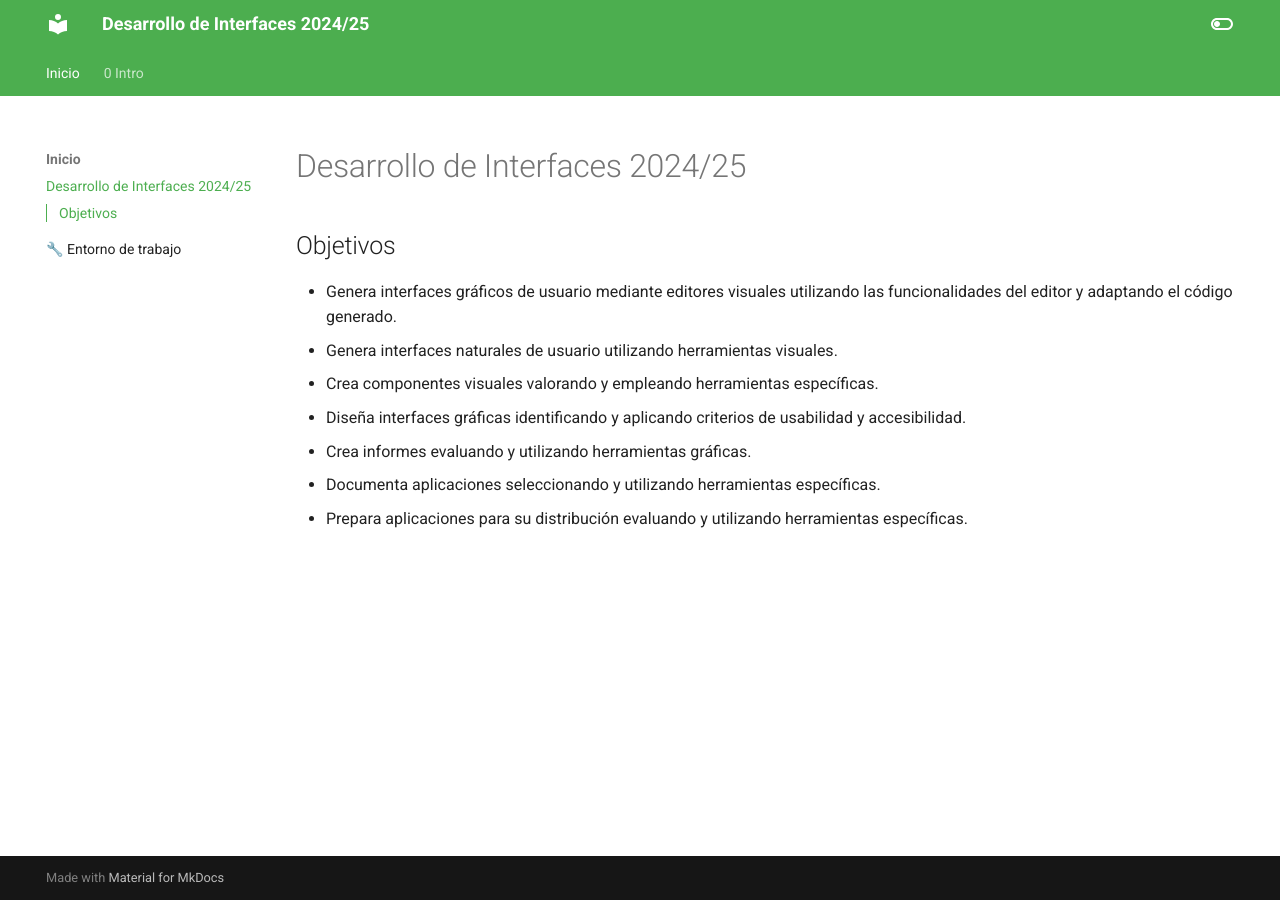
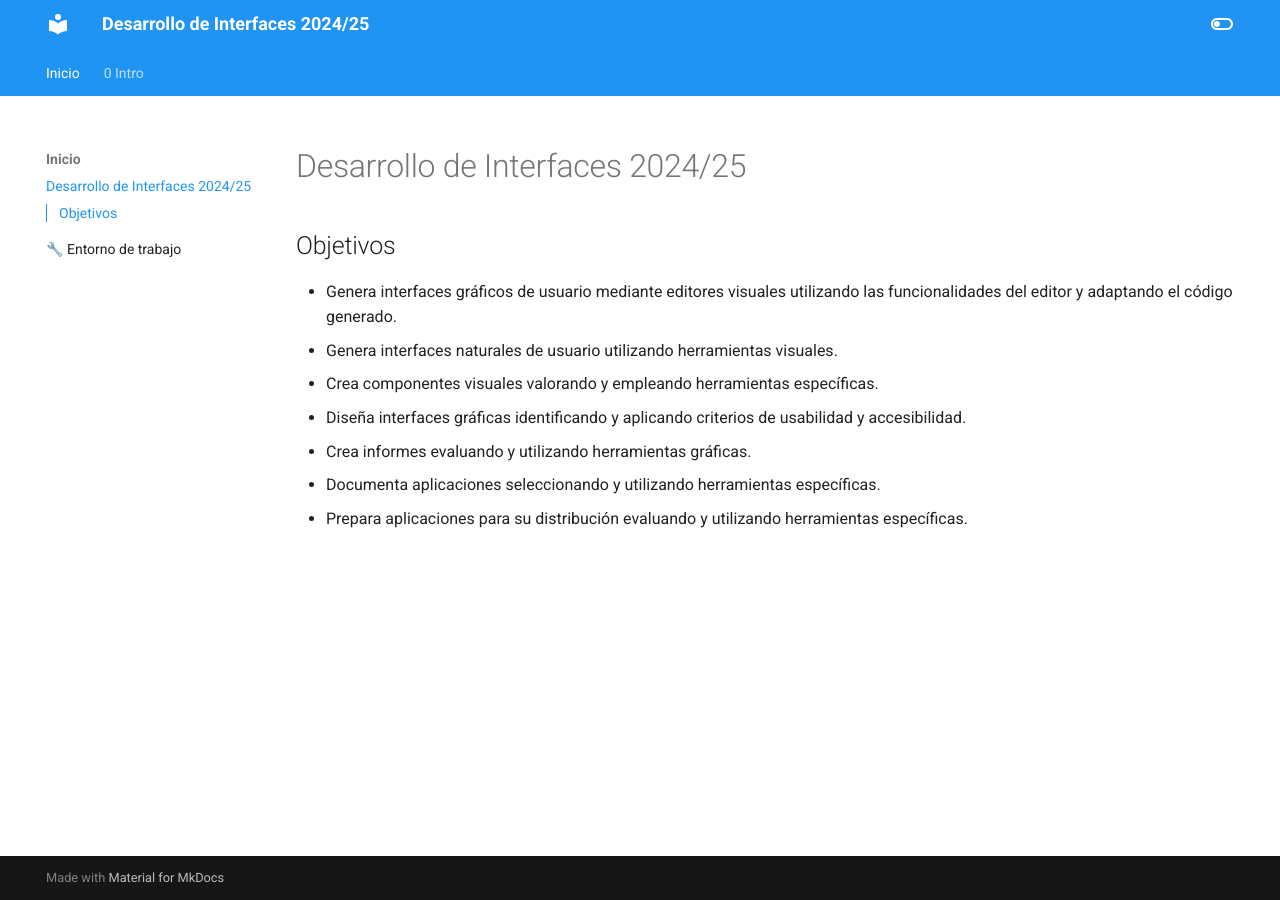
Before and after one commit to jsanvil/din24, an MkDocs documentation site: the page built from docs/index.md, in a window 1280 px wide. Built offline with MkDocs 1.6.1 and Material for MkDocs 9.7.7, drawn with Linux system fonts in a browser that asks for light colours.

Commit message:
update colors

```diff
--- a/mkdocs.yml
+++ b/mkdocs.yml
@@ -29,14 +29,14 @@ theme:
       toggle:
         icon: material/toggle-switch-off-outline
         name: Switch to dark mode
-      primary: green
-      accent: light green
+      primary: blue
+      accent: light blue
     - scheme: slate
       toggle:
         icon: material/toggle-switch
         name: Switch to light mode
-      primary: green
-      accent: light green
+      primary: blue
+      accent: light blue
   font:
     text: Roboto
     code: Roboto Mono
```
